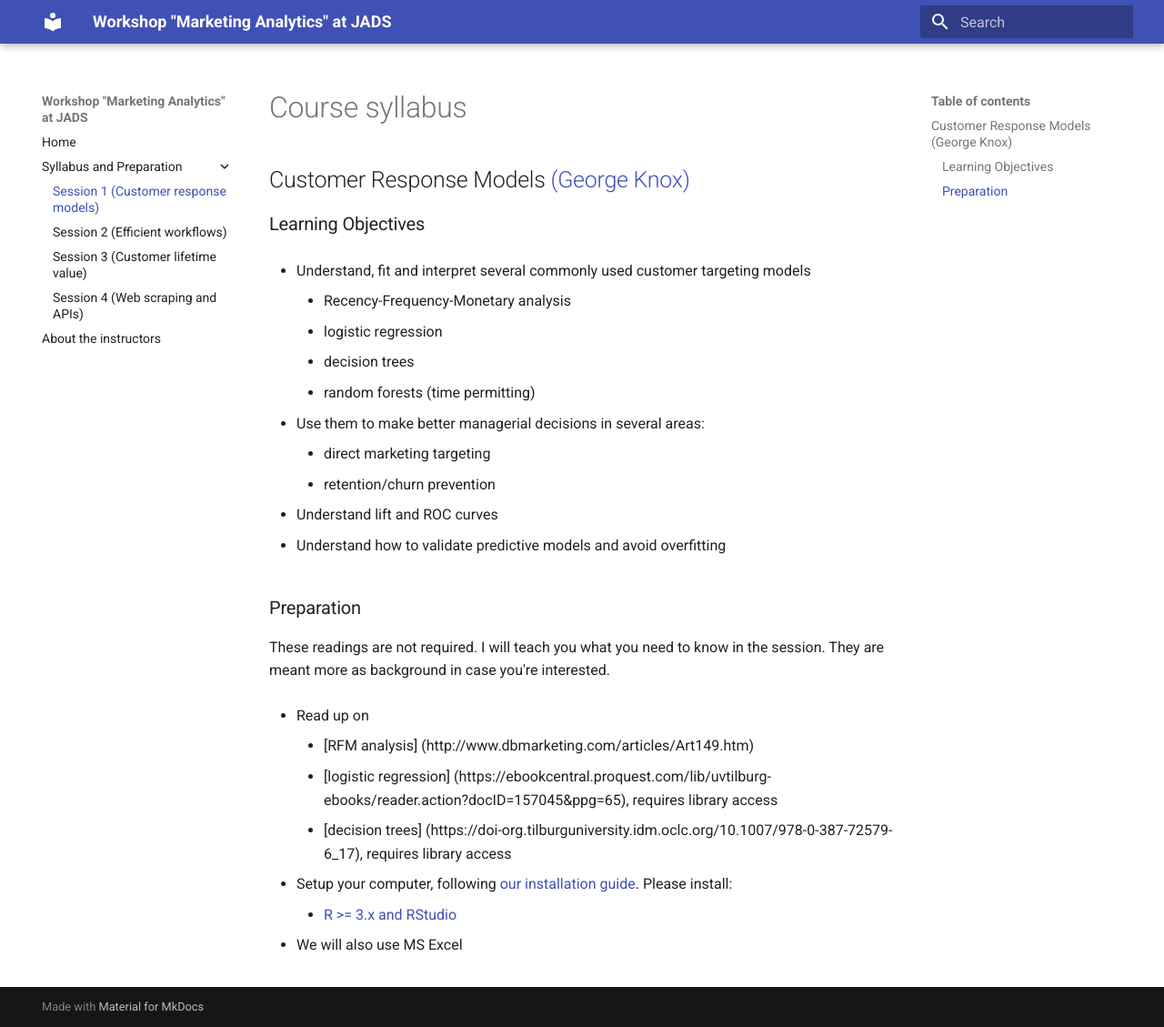
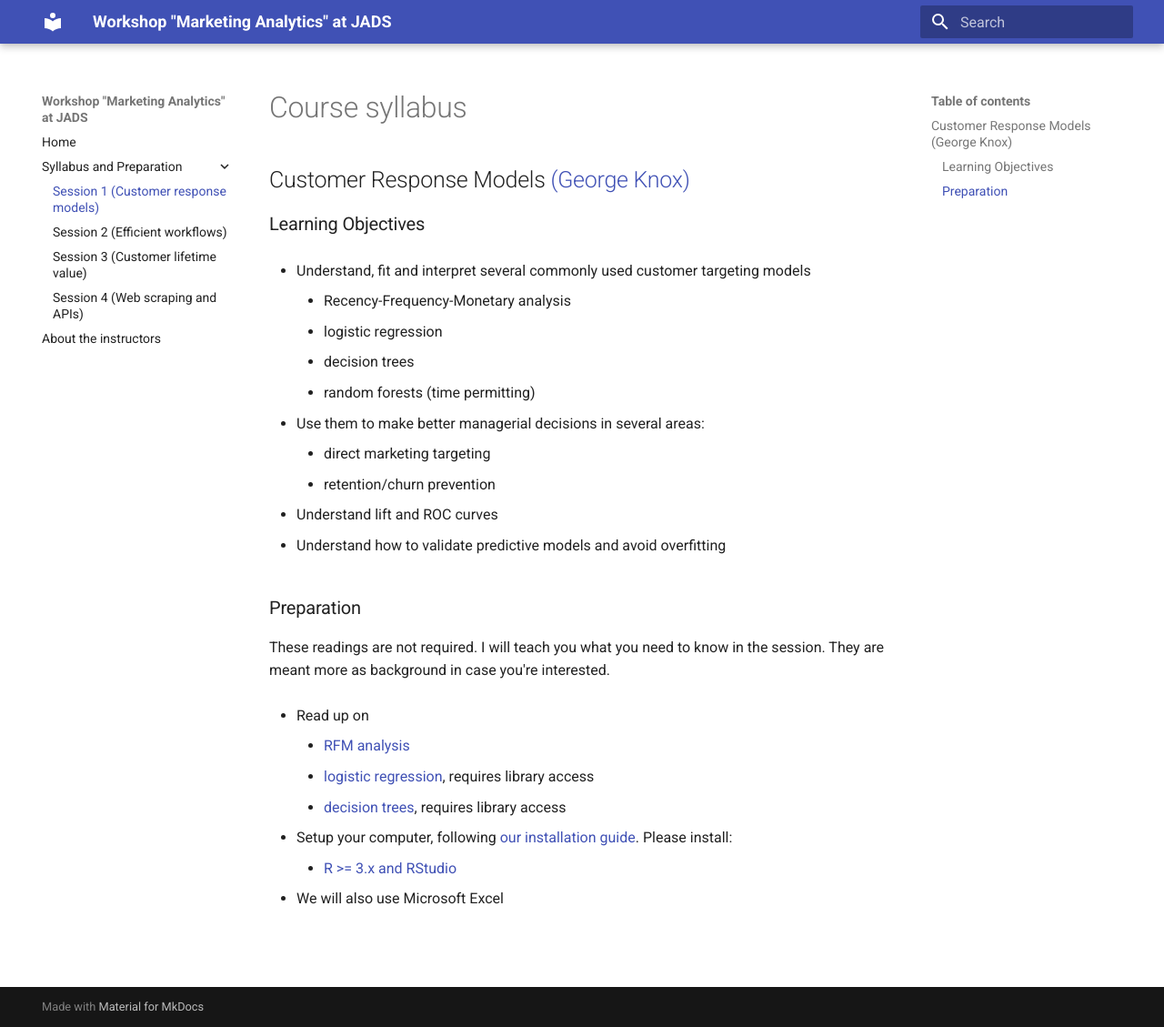
Before and after one commit to hannesdatta/course-jads2020, an MkDocs documentation site: the page built from docs/sessions/customerresponse.md, in a window 1280 px wide and 1129 px high. Shown: the whole window at 91% size. Built offline with MkDocs 1.6.1 and Material for MkDocs 9.7.7, drawn with Linux system fonts in a browser that asks for light colours.

Commit message:
fix links

```diff
--- a/docs/sessions/customerresponse.md
+++ b/docs/sessions/customerresponse.md
@@ -23,11 +23,11 @@
 These readings are not required.  I will teach you what you need to know in the session. They are meant more as background in case you're interested.
 
 - Read up on
-	- [RFM analysis] (http://www.dbmarketing.com/articles/Art149.htm)
-	- [logistic regression] (https://ebookcentral.proquest.com/lib/uvtilburg-ebooks/reader.action?docID=157045&ppg=65), requires library access
-	- [decision trees] (https://doi-org.tilburguniversity.idm.oclc.org/10.1007/978-0-387-72579-6_17), requires library access
+	- [RFM analysis](http://www.dbmarketing.com/articles/Art149.htm)
+	- [logistic regression](https://ebookcentral.proquest.com/lib/uvtilburg-ebooks/reader.action?docID=157045&ppg=65), requires library access
+	- [decision trees](https://doi-org.tilburguniversity.idm.oclc.org/10.1007/978-0-387-72579-6_17), requires library access
 
 - Setup your computer, following [our installation guide](http://tilburgsciencehub.com/setup). Please install:
     - [R >= 3.x and RStudio](http://tilburgsciencehub.com/setup/r)
 
-- We will also use MS Excel
+- We will also use Microsoft Excel
```
Also changed, not shown: docs/sessions/clv.md (+3 -3 lines).
